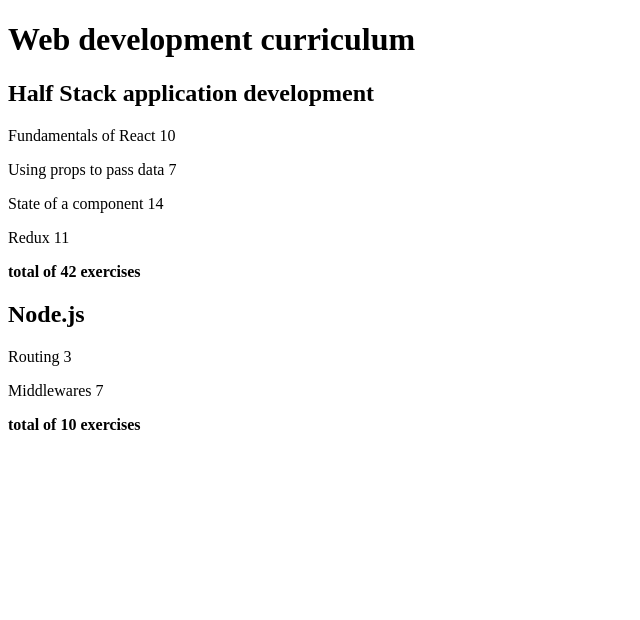
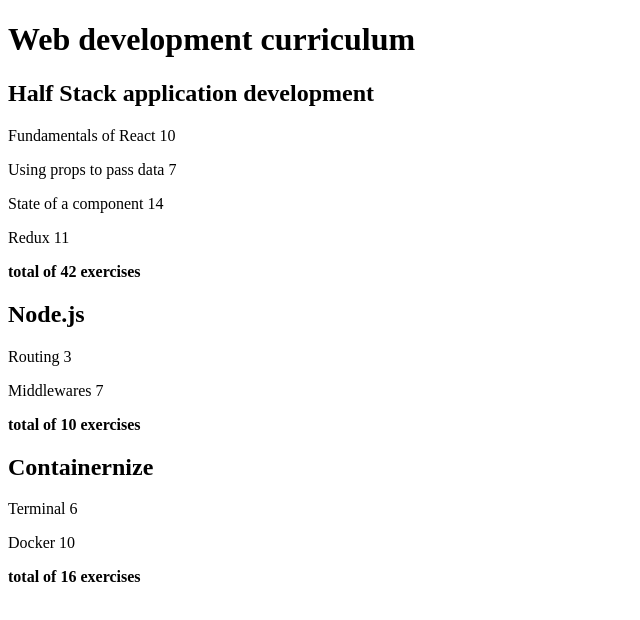
Before and after one commit to Scott-Zeta/FullStackOpen_MOOC, a React (Create React App) app in the folder Part2/course_information/: page / in a window 1280 px wide. Shown: the top 620 px of the page, without its empty margins (0-640 px from the left). Built offline with nearby package versions, Linux system fonts and the light colour scheme.

Commit message:
add additional test

```diff
--- a/Part2/course_information/src/App.js
+++ b/Part2/course_information/src/App.js
@@ -71,6 +71,22 @@ const App = () => {
           id: 2
         }
       ]
+    },
+    {
+      name: 'Containernize',
+      id: 3,
+      parts: [
+        {
+          name: 'Terminal',
+          exercises: 6,
+          id: 1
+        },
+        {
+          name: 'Docker',
+          exercises: 10,
+          id: 2
+        }
+      ]
     }
   ]
 
```
